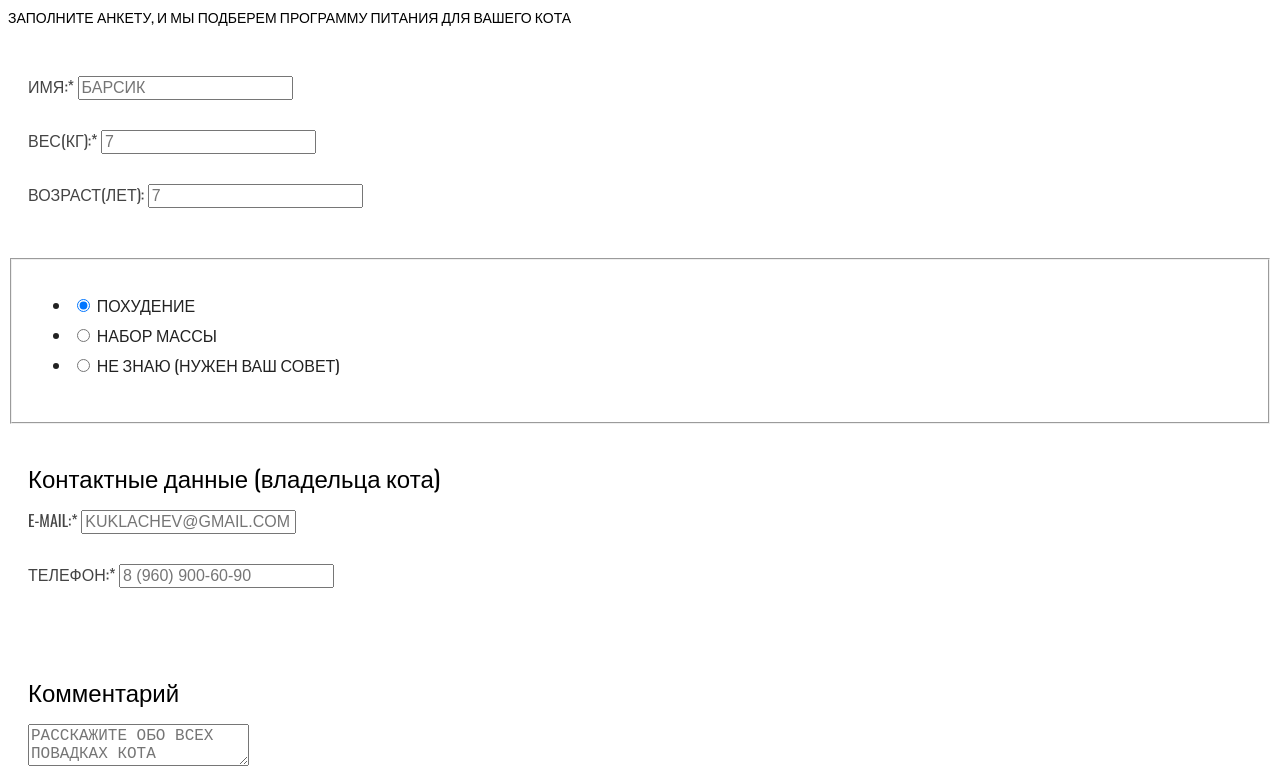
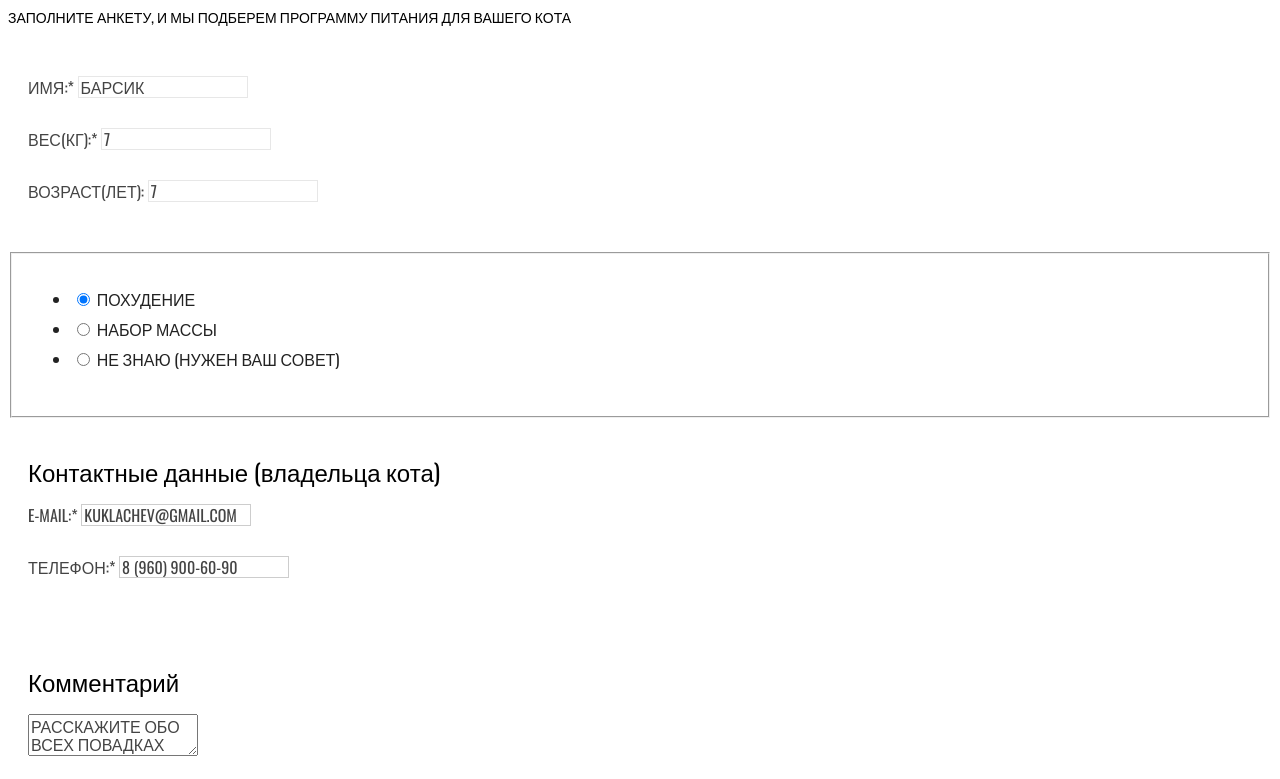
Before and after one commit to Elena-Nitkina/1589631-cat-energy-21, a website: page source/form.html in a window 1280 px wide. Shown: the part 240-1019 px from the top of the page. Drawn offline with nearby package versions, Linux system fonts and the light colour scheme; files that its build step writes are made by us from their sources.

Commit message:
Внесла изменения в страницу формы

```diff
--- a/source/form.html
+++ b/source/form.html
@@ -122,7 +122,7 @@
   </main>
   <footer class="page-footer">
     <div class="page-footer__container">
-      <div class="page-footer__contacts--inner-page contacts">
+      <div class="page-footer__contacts page-footer__contacts--inner-page contacts">
         <p class="contacts__title">Приглашаем к сотрудничеству дилеров!</p>
         <p class="contacts__text">ул. Большая Конюшенная, д. 19/8 Санкт-Петербург</p>
       </div>
--- a/source/less/blocks/comment.less
+++ b/source/less/blocks/comment.less
@@ -1,7 +1,17 @@
 .comment__area {
+  font-family: inherit;
   font-size: 16px;
   line-height: 18px;
   font-weight: 400;
   color: @special-dark-grey;
   text-transform: uppercase;
+
+  &::placeholder {
+    font-family: inherit;
+    font-size: 16px;
+    line-height: 18px;
+    font-weight: 400;
+    color: @special-dark-grey;
+    text-transform: uppercase;
+  }
 }
--- a/source/less/blocks/contacts.less
+++ b/source/less/blocks/contacts.less
@@ -24,9 +24,24 @@
 }
 
 .contacts__input {
+  font-family: inherit;
   font-size: 16px;
   line-height: 18px;
   font-weight: 400;
   color: @special-dark-grey;
   text-transform: uppercase;
+  border: 1px solid @input-dark;
+
+  &:disabled {
+    border: 2px solid @special-dark-grey;
+  }
+
+  &::placeholder {
+    font-family: inherit;
+    font-size: 16px;
+    line-height: 18px;
+    font-weight: 400;
+    color: @special-dark-grey;
+    text-transform: uppercase;
+  }
 }
--- a/source/less/blocks/header-promo.less
+++ b/source/less/blocks/header-promo.less
@@ -31,4 +31,8 @@
   background-color: @basic-green;
   text-transform: uppercase;
   text-decoration: none;
+
+  &:hover {
+    background-color: @basic-green-hover;
+  }
 }
--- a/source/less/blocks/header.less
+++ b/source/less/blocks/header.less
@@ -10,4 +10,8 @@
   color: @black;
   text-transform: uppercase;
   text-decoration: none;
+
+  &:hover {
+    opacity: 0.6;
+  }
 }
--- a/source/less/blocks/personal.less
+++ b/source/less/blocks/personal.less
@@ -8,9 +8,28 @@
 }
 
 .personal__input {
+  font-family: inherit;
   font-size: 16px;
   line-height: 18px;
   font-weight: 400;
   color: @special-dark-grey;
   text-transform: uppercase;
+  border: 1px solid @input;
+
+  &:hover {
+    border: 1px solid @input-dark;
+  }
+
+  &:focus {
+    border: 1px solid @special-dark-grey;
+  }
+
+  &::placeholder {
+    font-family: inherit;
+    font-size: 16px;
+    line-height: 18px;
+    font-weight: 400;
+    color: @special-dark-grey;
+    text-transform: uppercase;
+  }
 }
--- a/source/less/global/global.less
+++ b/source/less/global/global.less
@@ -6,4 +6,9 @@
   background-color: @basic-green;
   text-transform: uppercase;
   text-decoration: none;
+  border: none;
+
+  &:hover {
+    background-color: @basic-green-hover;
+  }
 }
--- a/source/less/global/variables.less
+++ b/source/less/global/variables.less
@@ -6,5 +6,9 @@
 @special-dark-grey: #444444;
 @special-light-grey: #EAEAEA;
 @special-darken-grey: #222222;
+@basic-green-hover: #5EAA2F;
+
+@input: #E7E7E7;
+@input-dark: #CDCDCD;
 
 @special-font: "Arial";
```
Also changed, not shown: source/catalog.html (+1 -1 lines).
